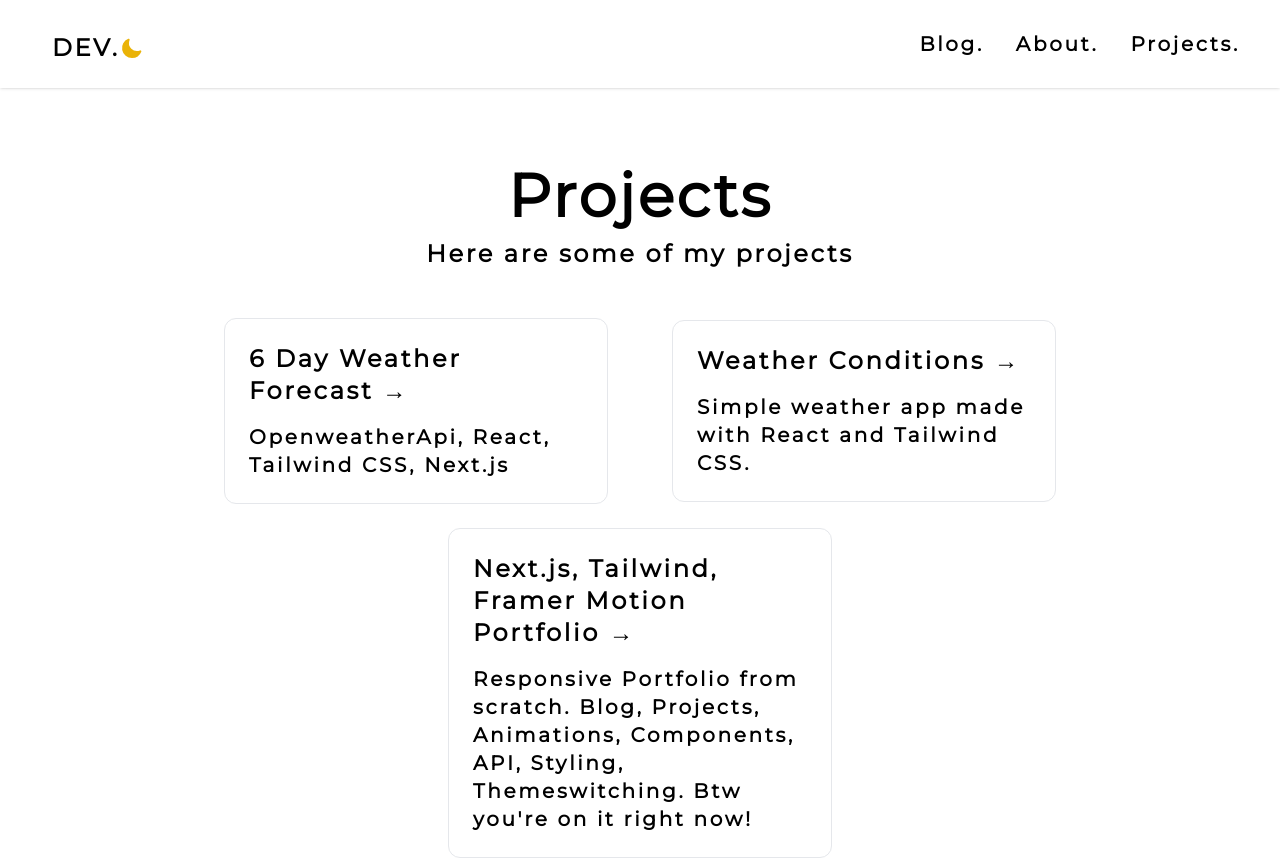
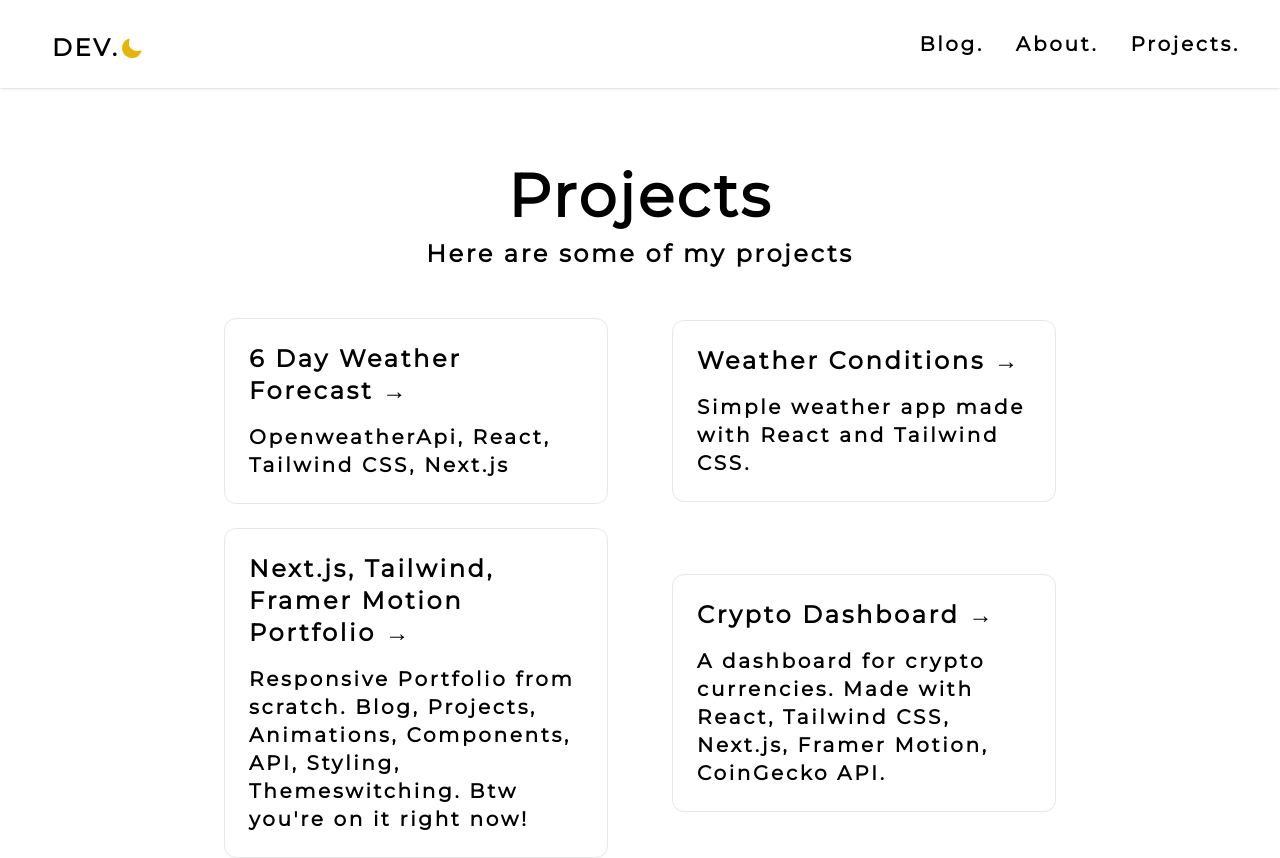
Before and after one commit to Andrehatlo/nextjs-tw-portfolio-2023, a Next.js app: page /projects in a window 1280 px wide. Shown: the top 858 px of the page. Built offline with nearby package versions, Linux system fonts and the light colour scheme; what tailwindcss-dark-mode would draw is missing.

Commit message:
added a crypto price chart app i made

```diff
--- a/pages/projects/index.tsx
+++ b/pages/projects/index.tsx
@@ -45,6 +45,12 @@ const Projects: React.FC<ProjectsProps> = ({}) => {
                                 Responsive Portfolio from scratch. Blog, Projects, Animations, Components, API, Styling, Themeswitching. Btw you're on it right now!
                             </p>
                     </Link>
+                    <Link href="https://awsm-dash.vercel.app/" className="p-6 mt-6 text-left border w-96 rounded-xl hover:text-blue-600 focus:text-blue-600">
+                        <h3 className="text-2xl font-bold">Crypto Dashboard &rarr;</h3>
+                        <p className="mt-4 text-xl">
+                            A dashboard for crypto currencies. Made with React, Tailwind CSS, Next.js, Framer Motion, CoinGecko API.
+                        </p>
+                    </Link>
 
                 </div>
             </div>
```
